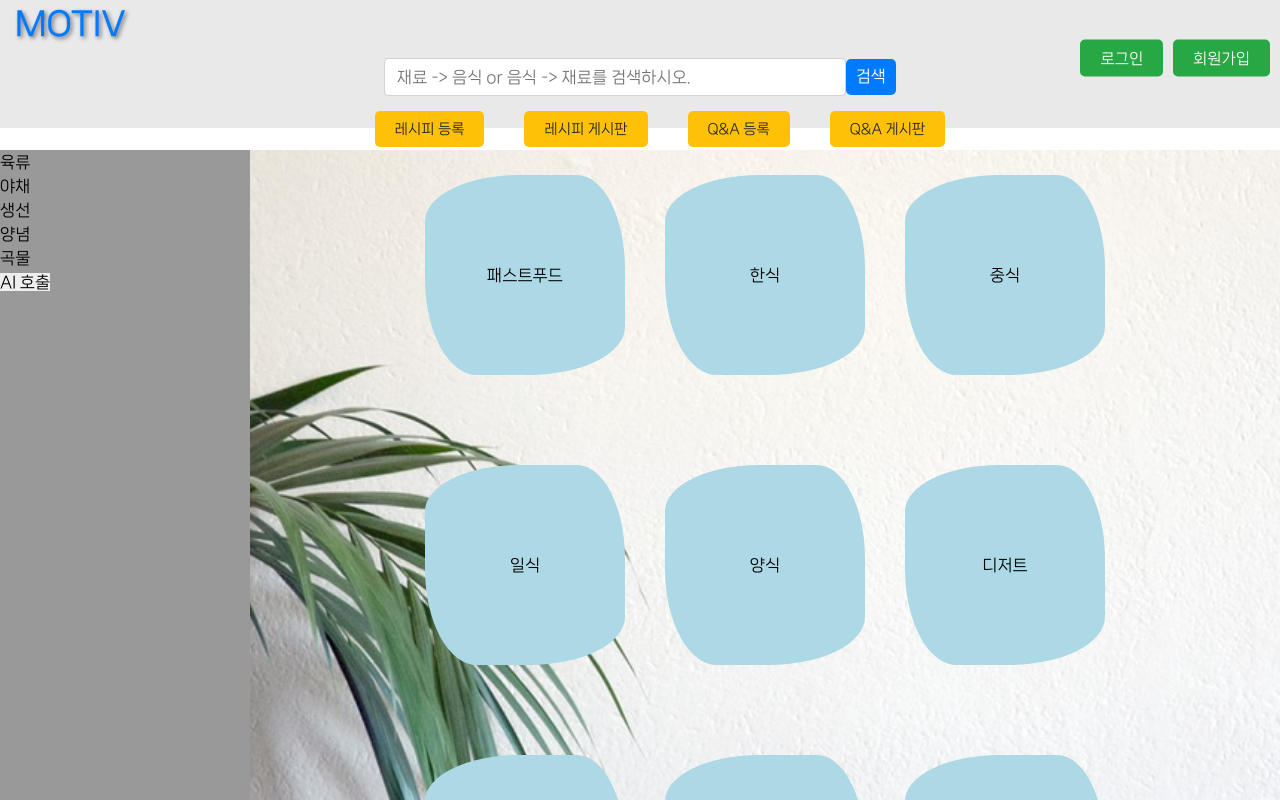
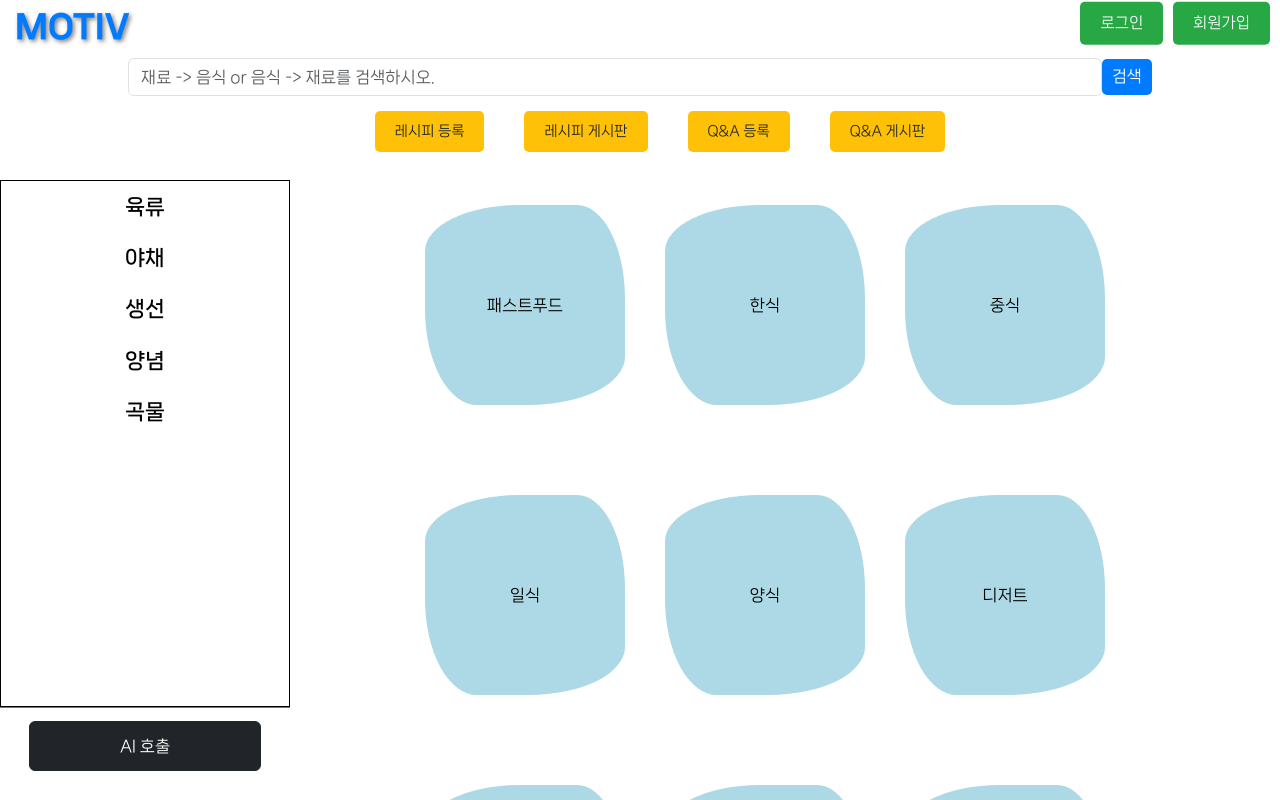
Before and after one commit to sleepyMS/Ai-Smart-Cook, a React (Create React App) app: page / in a window 1280 px wide. Shown: the top 800 px of the page. Built offline with nearby package versions, Linux system fonts and the light colour scheme.

Commit message:
main css update

```diff
--- a/src/components/Header/Header.css
+++ b/src/components/Header/Header.css
@@ -47,7 +47,7 @@
 
 .header_logo span {
   font-size: 2rem; /* 폰트 크기 조정 */
-  font-weight: bold;
+  font-weight: 1000;
   padding-left: 15px;
   color: #007bff;
   text-shadow: 2px 2px 4px rgba(0, 0, 0, 0.5); /* 로고에 그림자 효과 추가 */
@@ -59,6 +59,7 @@
   align-items: center;
   position: absolute; /* 절대 위치 설정 */
   right: 10px; /* 오른쪽 끝에서 약간 떨어진 위치 */
+  top: 23px;
 
   transform: translateY(-50%); /* 수직 중앙 정렬을 위해 변환 */
 }
@@ -120,10 +121,8 @@
 }
 
 #header {
-  position: fixed;
-  top: 0;
+  /* position: fixed; */
   width: 100%;
-  height: 16%;
-  z-index: 9000;
-  background-color: #e9e9e9;
+  height: 180px;
+  z-index: 10001;
 }
--- a/src/components/Header/Header.jsx
+++ b/src/components/Header/Header.jsx
@@ -4,6 +4,8 @@ import gpt from "../../api/gpt";
 import LoadingModal from "../Loadingmodal/Loadingmodal";
 import "./Header.css";
 import Aialert1 from "../Aialert/Aialert1";
+import { Button } from "react-bootstrap";
+import "bootstrap/dist/css/bootstrap.min.css";
 import { Link } from "react-router-dom";
 
 const Header = () => {
@@ -109,12 +111,21 @@ const Header = () => {
         </h1>
       </Link>
       <div className="RightButton">
-        <button onClick={onSubmitLogin}>{peopleName}</button>
+        <Button onClick={onSubmitLogin} variant="outline-success">
+          {peopleName}
+        </Button>
         {peopleName === "로그인" && (
-          <button onClick={() => navigate("/registerpage1")}>회원가입</button>
+          <Button
+            onClick={() => navigate("/registerpage1")}
+            variant="outline-success"
+          >
+            회원가입
+          </Button>
         )}
         {peopleName !== "로그인" && (
-          <button onClick={handleLogout}>로그아웃</button>
+          <Button onClick={handleLogout} variant="outline-success">
+            로그아웃
+          </Button>
         )}
       </div>
       <div className="header_section">
--- a/src/components/Home/koreafood.css
+++ b/src/components/Home/koreafood.css
@@ -4,6 +4,7 @@
 }
 .grid-container {
   display: grid; /* 그리드 컨테이너로 설정 */
+  position: absolute;
   grid-template-columns: repeat(
     3,
     auto
--- a/src/components/Nav/Nav.css
+++ b/src/components/Nav/Nav.css
@@ -1,9 +1,38 @@
 #nav {
   position: fixed;
   left: 0;
-  width: 250px;
-  height: 100%;
+  top: 180px;
+  width: 290px;
+  height: calc(100% - 180px);
   z-index: 8000;
-  background-color: #999;
-  overflow-y: auto; /* 세로 스크롤 추가 */
 }
+
+.ai-btn {
+  display: inline-block;
+  position: absolute;
+  bottom: 0;
+  width: 80%;
+  height: 50px;
+  margin: 10%;
+}
+
+.category-wrap {
+  height: 85%;
+  overflow: hidden;
+  overflow-y: auto;
+  border: 1px solid black;
+}
+
+.line-1 {
+  width: 100%;
+  height: 1px;
+  background-color: #777;
+  box-shadow: 2 2 2 black;
+}
+
+.category {
+  text-align: center;
+  padding: 10px;
+  font-weight: bold;
+  font-size: 1.3rem;
+}
--- a/src/components/Nav/Nav.jsx
+++ b/src/components/Nav/Nav.jsx
@@ -4,6 +4,9 @@ import data from "../../db/data.json";
 import styles from "../../내가만든css/Nav.module.css"; // CSS 모듈 불러오기
 import gpt from "../../api/gpt";
 import LoadingModal from "../Loadingmodal/Loadingmodal"; // LoadingModal 추가
+import Button from "react-bootstrap/Button";
+import "bootstrap/dist/css/bootstrap.min.css";
+import "./Nav.css";
 import { useNavigate } from "react-router-dom";
 
 const Nav = () => {
@@ -87,8 +90,11 @@ const Nav = () => {
       {" "}
       {/* nav-container 클래스 추가 */}
       <nav id="nav">
+        <div className="category-wrap">
           <div>
-          <div onClick={toggleMeatCategory}>육류</div>
+            <div className="category" onClick={toggleMeatCategory}>
+              육류
+            </div>
             {meatCategoryExpanded && (
               <ul className={styles["item-container"]}>
                 {" "}
@@ -113,7 +119,9 @@ const Nav = () => {
             )}
           </div>
           <div>
-          <div onClick={toggleVegetableCategory}>야채</div>
+            <div className="category" onClick={toggleVegetableCategory}>
+              야채
+            </div>
             {vegetableCategoryExpanded && (
               <ul className={styles["item-container"]}>
                 {" "}
@@ -138,7 +146,9 @@ const Nav = () => {
             )}
           </div>
           <div>
-          <div onClick={toggleFishCategory}>생선</div>
+            <div className="category" onClick={toggleFishCategory}>
+              생선
+            </div>
             {fishesCategoryExpanded && (
               <ul className={styles["item-container"]}>
                 {" "}
@@ -163,7 +173,9 @@ const Nav = () => {
             )}
           </div>
           <div>
-          <div onClick={toggleSourceCategory}>양념</div>
+            <div className="category" onClick={toggleSourceCategory}>
+              양념
+            </div>
             {sourceCategoryExpanded && (
               <ul className={styles["item-container"]}>
                 {" "}
@@ -188,7 +200,9 @@ const Nav = () => {
             )}
           </div>
           <div>
-          <div onClick={toggleGrainCategory}>곡물</div>
+            <div className="category" onClick={toggleGrainCategory}>
+              곡물
+            </div>
             {grainCategoryExpanded && (
               <ul className={styles["item-container"]}>
                 {" "}
@@ -212,7 +226,11 @@ const Nav = () => {
               </ul>
             )}
           </div>
-        <button onClick={onSubmit}>AI 호출</button>
+        </div>
+        <div className="line-1"></div>
+        <Button onClick={onSubmit} className="ai-btn" variant="dark">
+          AI 호출
+        </Button>
         {isLoading && <LoadingModal />}{" "}
         {/* isLoading이 true일 때 LoadingModal을 렌더링 */}
       </nav>
--- a/src/components/section/Main.jsx
+++ b/src/components/section/Main.jsx
@@ -9,10 +9,14 @@ const Main = (props) => {
     <>
       <Header />
       <Nav />
-      <main id="main" role="main">
-        {props.children}
-      </main>
-      <Footer />
+      <div className="main-wrap">
+        <main id="main" role="main">
+          {props.children}
+        </main>
+      </div>
+      <div className="footer-wrap">
+        <Footer />
+      </div>
     </>
   );
 };
--- a/src/components/section/Section.css
+++ b/src/components/section/Section.css
@@ -1,11 +1,23 @@
+.main-wrap {
+  margin-left: 250px;
+}
+
+.main-wrap > #main {
+  display: flex;
+  justify-content: center;
+  overflow: hidden;
+}
+
 #main {
-  max-width: 2000px;
   min-height: 100vh;
-  margin: 150px 0 0 250px; /* 수정된 부분: 왼쪽 여백 추가 */
-  background-color: #333;
-  background-image: url(../../../public/MainPagePic4.jpg);
-  background-size: cover; /* 배경 이미지를 컨테이너에 맞게 조절 */
-  background-position: center; /* 배경 이미지를 가운데 정렬 */
-  background-repeat: no-repeat;
+  min-width: calc(100vw - 250px);
+  /* background-image: url(../../../public/MainPagePic4.jpg);
+  background-size: cover;
+  background-position: center;
+  background-repeat: no-repeat; */
   overflow: hidden; /* 이미지가 컨테이너를 넘어갈 경우 잘리지 않도록 설정 */
+  overflow-y: auto; /* 세로 스크롤 추가 */
 }
+
+.footer-wrap {
+}
--- a/src/내가만든css/Nav.module.css
+++ b/src/내가만든css/Nav.module.css
@@ -4,14 +4,13 @@
   width: 250px;
   height: 100%;
   z-index: 9000;
-  background-color: #999;
 }
 
 .item-container {
   display: flex;
   flex-wrap: wrap;
   list-style-type: none;
-  padding: 0;
+  padding: 10px;
   margin: 0;
 }
 
```
Lines whose indentation alone changed are shown as unchanged.
